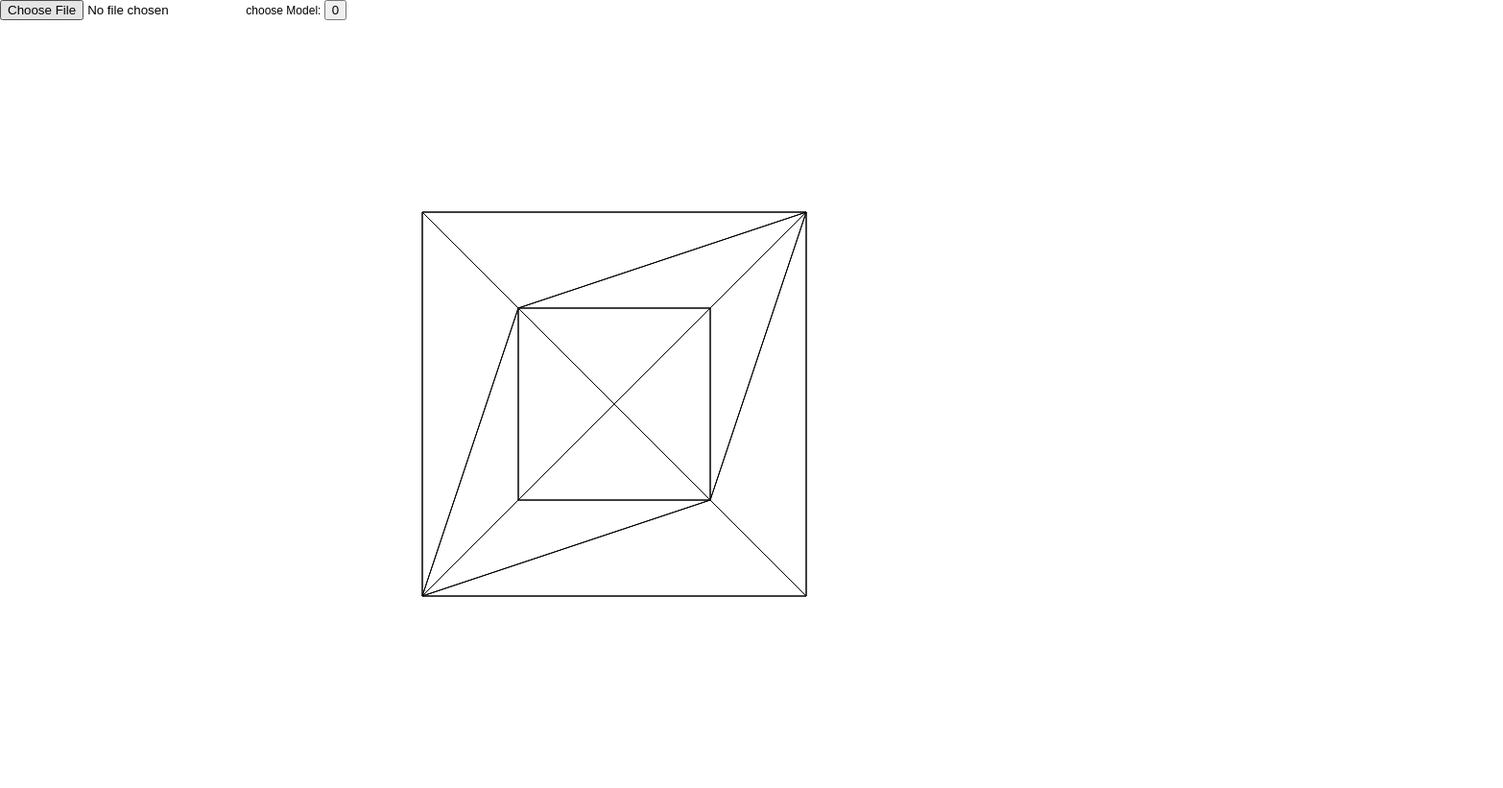
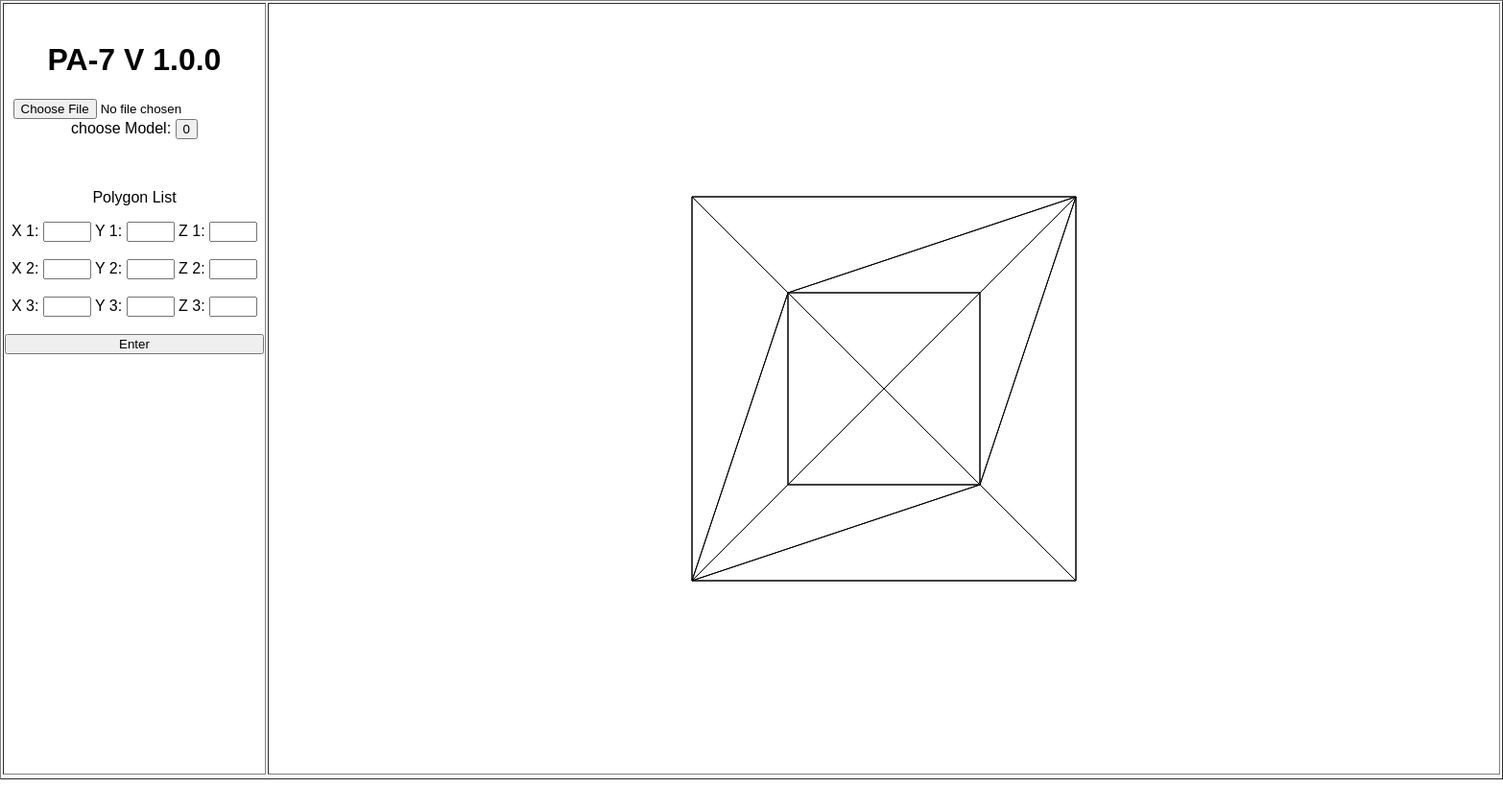
Before and after one commit to basementdwellers69/node.js-PA7, a plain HTML site: page v0.0.3-1/index.html in a window 1280 px wide. Shown: the whole page at 96% size, 1566 px wide, since content can reach past the window. Drawn offline with Linux system fonts and the light colour scheme.

Commit message:
v 0.1.0 index

```diff
--- a/v0.0.3-1/index.html
+++ b/v0.0.3-1/index.html
@@ -4,8 +4,36 @@
     <script type="module" src="main.js"></script>
 </head>
 <body>
-    <input type="file" id="fileInput">
-    choose Model: <button value="0">0</button>
-    <canvas></canvas>
+    <table width="100%" height="100%" border="1" overflow="hidden">
+        <tr>
+            <td width= 40% valign="top" align="center">
+                    <br>
+                    <h1>PA-7 V 1.0.0</h1>
+                    <input type="file" id="fileInput">
+                    choose Model: <button value="0">0</button>
+                    <br><br><br>
+                    <p>Polygon List</p>
+                    X 1: <input type="text" placeholder="" style="width:50px">
+                    Y 1: <input type="text" placeholder="" style="width:50px">
+                    Z 1: <input type="text" placeholder="" style="width:50px"><br><br>
+                    X 2: <input type="text" placeholder="" style="width:50px">
+                    Y 2: <input type="text" placeholder="" style="width:50px">
+                    Z 2: <input type="text" placeholder="" style="width:50px"><br><br>
+                    X 3: <input type="text" placeholder="" style="width:50px">
+                    Y 3: <input type="text" placeholder="" style="width:50px">
+                    Z 3: <input type="text" placeholder="" style="width:50px"><br><br>
+                    <button id="enter" style="width:270px;">Enter</button>
+                    <br>
+                    <br>
+                    <div class="parent" style="overflow:scroll; overflow-x: hidden; height:280px">
+                        <ul>
+                        </ul>
+                    </div>
+            </td>
+            <td id="canvas">
+                <canvas></canvas>
+            </td>
+        <tr>
+    </table>
 </body>
 </html>
```
